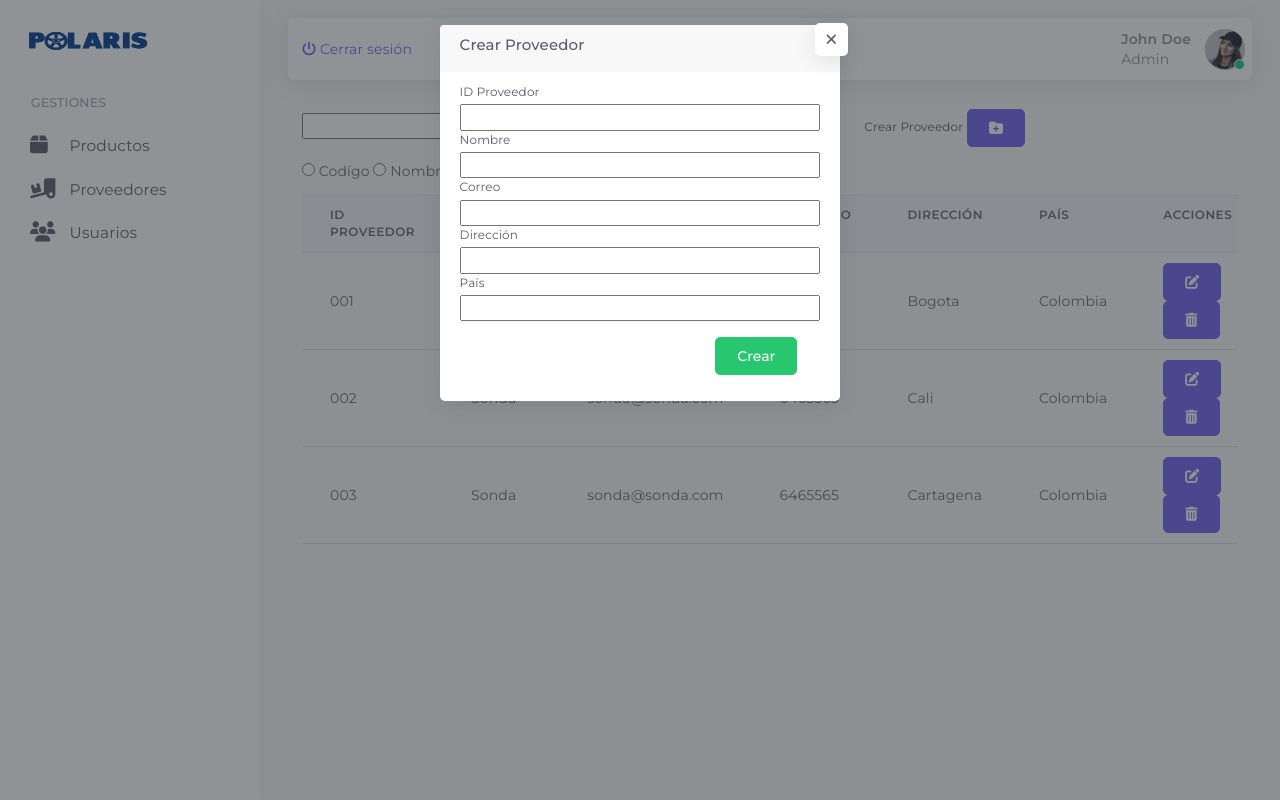
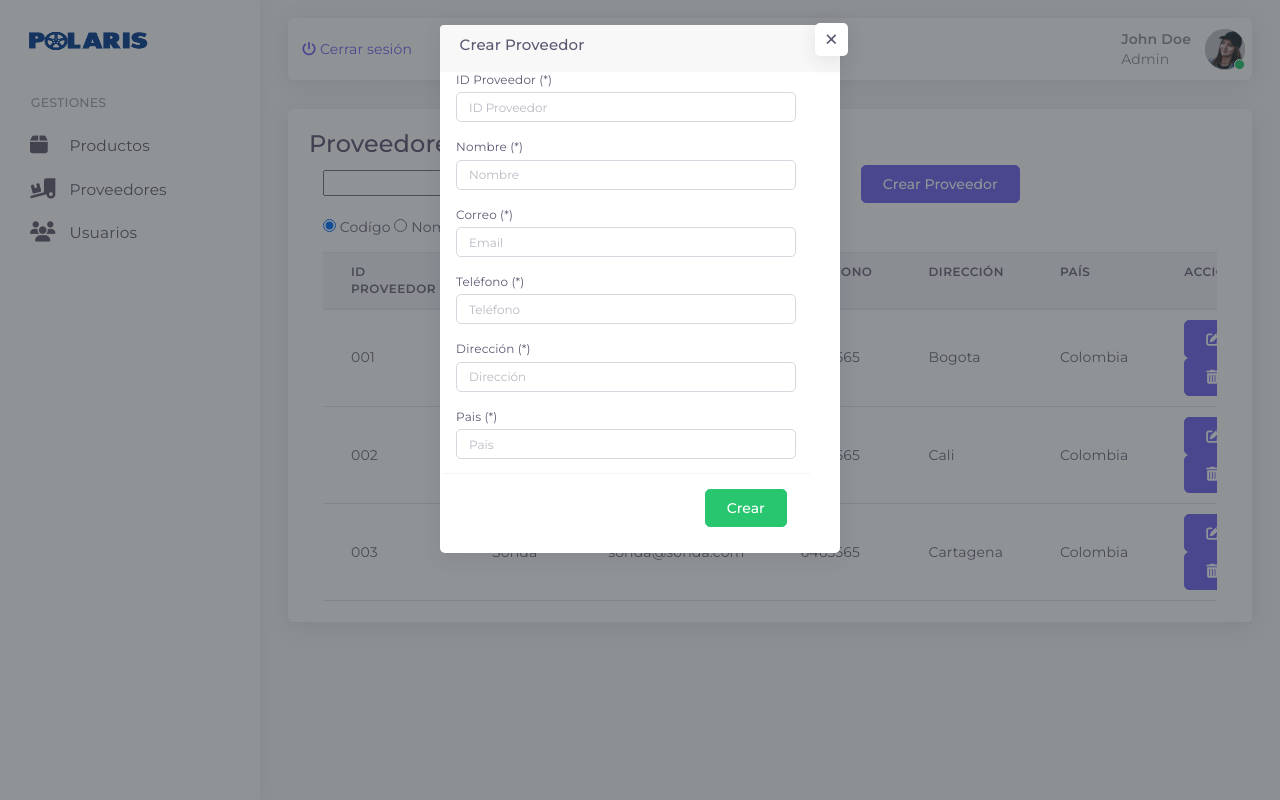
Before and after one commit to dantsub/polaris-inventario, a Flask app: page /providers in a window 1280 px wide, after a click on "Crear Proveedor". Run offline with Flask 2, Linux system fonts and the light colour scheme; some libraries are stand-ins or nearby versions.

Commit message:
Add files via upload

```diff
--- a/templates/modules/providers.html
+++ b/templates/modules/providers.html
@@ -3,6 +3,11 @@
 Proveedores
 {% endblock title %}
 {% block content %}
+<div class="card">
+  <div class="card-body border-bottom">
+    <h2>Proveedores</h2>
+
+    <!-- Seccion de filtros -->
     <main class="container">
       <div class="table-responsive">
         <div class="row">
@@ -12,16 +17,15 @@ Proveedores
               <button class="btn btn-primary" id="buscar">Buscar</button>
             </div>
             <div class="form-group">
-          <input type="radio" name="tipo_b" value="1">
+              <input type="radio" name="tipo_b" value="1" checked>
               Codígo
               <input type="radio" name="tipo_b" value="2">
               Nombre
             </div>
           </div>
           <div class="col-5">
-        <label for="">Crear Proveedor</label>
             <button class="btn btn-primary" id="crear" data-toggle="modal" data-target="#modal_crear">
-          <span class="fas fa-folder-plus"></span>
+              Crear Proveedor
             </button>
           </div>
         </div>
@@ -89,7 +93,10 @@ Proveedores
           </tbody>
         </table>
       </div>
-
+    </main>
+  </div>
+</div>
+  <!-- / Inicio Modal Crear -->
     <div class="modal fade" id="modal_crear" tabindex="-1" role="dialog" aria-labelledby="titulo_crear"
         aria-hidden="true">
         <div class="modal-dialog modal-sm" role="document">
@@ -101,23 +108,67 @@ Proveedores
               </button>
             </div>
             <div class="modal-body">
-          <div class="d-flex flex-column">
-            <label for="">ID Proveedor</label>
-            <input type="text" id="id">
-            <label for="">Nombre</label>
-            <input type="text" id="nombre">
-            <label for="">Correo</label>
-            <input type="email" id="correo">
-            <label for="">Dirección</label>
-            <input type="text" id="direccion">
-            <label for="">País</label>
-            <input type="text" id="id">
+              <form id="form_crear" class="row g-3   needs-validation" novalidate>
+                <div class="row">
+                  <div class="col-12  mb-1">
+                    <label for="">ID Proveedor (*)</label>
+                    <input type="text" class="form-control form-control-sm" id="id" placeholder="ID Proveedor" required>
+                    <div class="invalid-feedback">
+                      Este campo es requerido.
                     </div>
+                  </div>
+
+                  <div class="col-12  mb-1">
+                    <label for="">Nombre (*)</label>
+                    <input type="text" class="form-control form-control-sm" id="nombre" placeholder="Nombre" required>
+                    <div class="invalid-feedback">
+                      Este campo es requerido.
+                    </div>
+                  </div>
+
+                  <div class="col-12  mb-1">
+                    <label for="">Correo (*)</label>
+                    <input type="email" class="form-control form-control-sm" id="correo" placeholder="Email" required>
+                    <div class="invalid-feedback">
+                      Por favor digite bien el correo.
+                    </div>
+                  </div>
+
+                  <div class="col-12  mb-1">
+                    <label for="">Teléfono (*)</label>
+                    <input type="text" class="form-control form-control-sm" id="telefono" placeholder="Teléfono" required>
+                    <div class="invalid-feedback">
+                      Este campo es requerido.
+                    </div>
+                  </div>
+
+                  <div class="col-12  mb-1">
+                    <label for="">Dirección (*)</label>
+                    <input type="text" class="form-control form-control-sm" id="direccion" placeholder="Dirección" required>
+                    <div class="invalid-feedback">
+                      Este campo es requerido.
+                    </div>
+                  </div>
+
+                  <div class="col-12  mb-1">
+                    <label for="">Pais (*)</label>
+                    <input type="text" class="form-control form-control-sm" id="pais" placeholder="Pais" required>
+                    <div class="invalid-feedback">
+                      Este campo es requerido.
+                    </div>
+                  </div>
+
+
+
                   <div class="modal-footer">
-            <button class="btn btn-success" type="button">
+                    <button class="btn btn-success" type="submit">
                       Crear
                     </button>
                   </div>
+                </div>
+              </form>
+
+
             </div>
           </div>
         </div>
@@ -176,7 +227,7 @@ Proveedores
                   <button class="btn btn-success" type="button" id="si">
                     SI
                   </button>
-              <button class="btn btn-success" type="button" id="no">
+                  <button class="btn btn-success" type="button" id="no" class="close" data-dismiss="modal" aria-label="Cerrar">
                     NO
                   </button>
                 </div>
@@ -186,11 +237,16 @@ Proveedores
         </div>
       </div>
 
-</main>
 <script src="https://code.jquery.com/jquery-3.2.1.slim.min.js"
   integrity="sha384-KJ3o2DKtIkvYIK3UENzmM7KCkRr/rE9/Qpg6aAZGJwFDMVNA/GpGFF93hXpG5KkN" crossorigin="anonymous"></script>
 <script src="https://cdnjs.cloudflare.com/ajax/libs/popper.js/1.11.0/umd/popper.min.js"
   integrity="sha384-b/U6ypiBEHpOf/4+1nzFpr53nxSS+GLCkfwBdFNTxtclqqenISfwAzpKaMNFNmj4" crossorigin="anonymous"></script>
 <script src="https://maxcdn.bootstrapcdn.com/bootstrap/4.0.0-beta/js/bootstrap.min.js"
   integrity="sha384-h0AbiXch4ZDo7tp9hKZ4TsHbi047NrKGLO3SEJAg45jXxnGIfYzk4Si90RDIqNm1" crossorigin="anonymous"></script>
+  <script src="./../../static/js/validacionCrearUsuario.js"></script>
+  <script>
+    $('#modal_crear').on('show.bs.modal', function (event) {
+        $('#form_crear').trigger("reset");
+    });
+</script>
 {% endblock content %}
```
Lines whose indentation alone changed are shown as unchanged.
